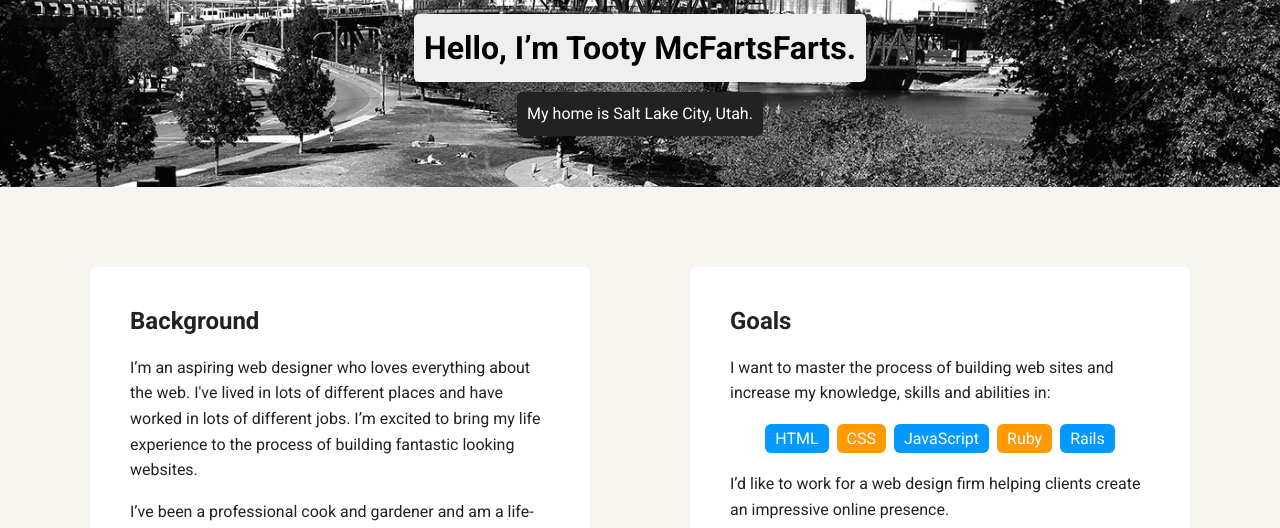
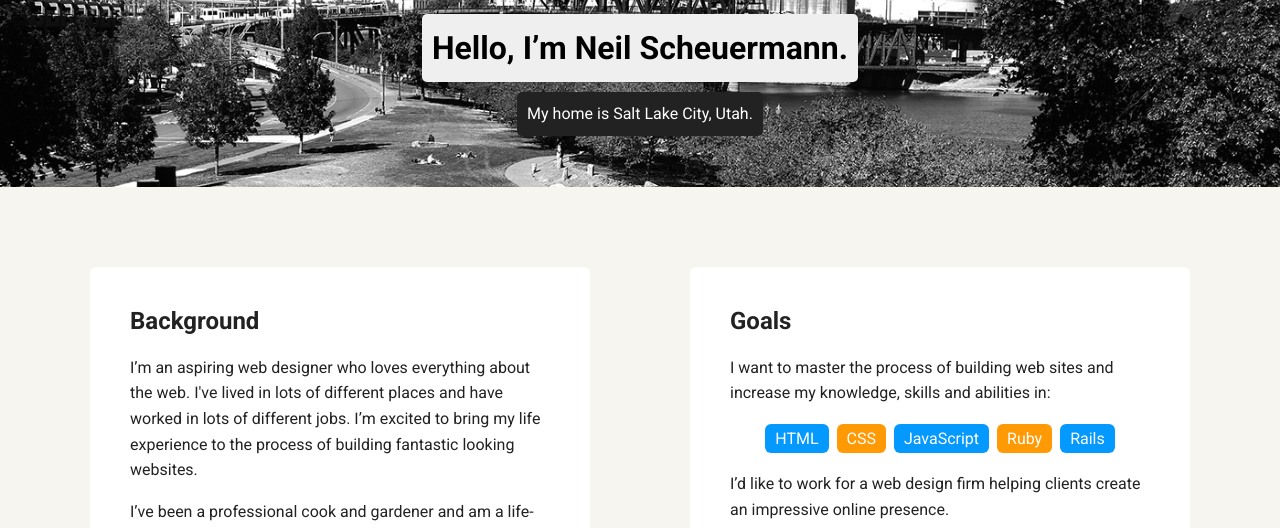
Before and after one commit to neilscheuermann/intro-to-html, a plain HTML site: page index.html in a window 1280 px wide. Shown: the part 263-791 px from the top of the page. Drawn offline with Linux system fonts and the light colour scheme; a web font is replaced by a local one.

Commit message:
changed name back to Neil Scheuermann

```diff
--- a/index.html
+++ b/index.html
@@ -21,7 +21,7 @@
 
     <header>
       <img src="images/me.png" alt="Drawing of Jane Smith" class="profile-image">
-      <h1 class="tag name">Hello, I’m Tooty McFartsFarts.</h1>
+      <h1 class="tag name">Hello, I’m Neil Scheuermann.</h1>
       <p class="tag location">My home is Salt Lake City, Utah.</p>
     </header>
 
```
